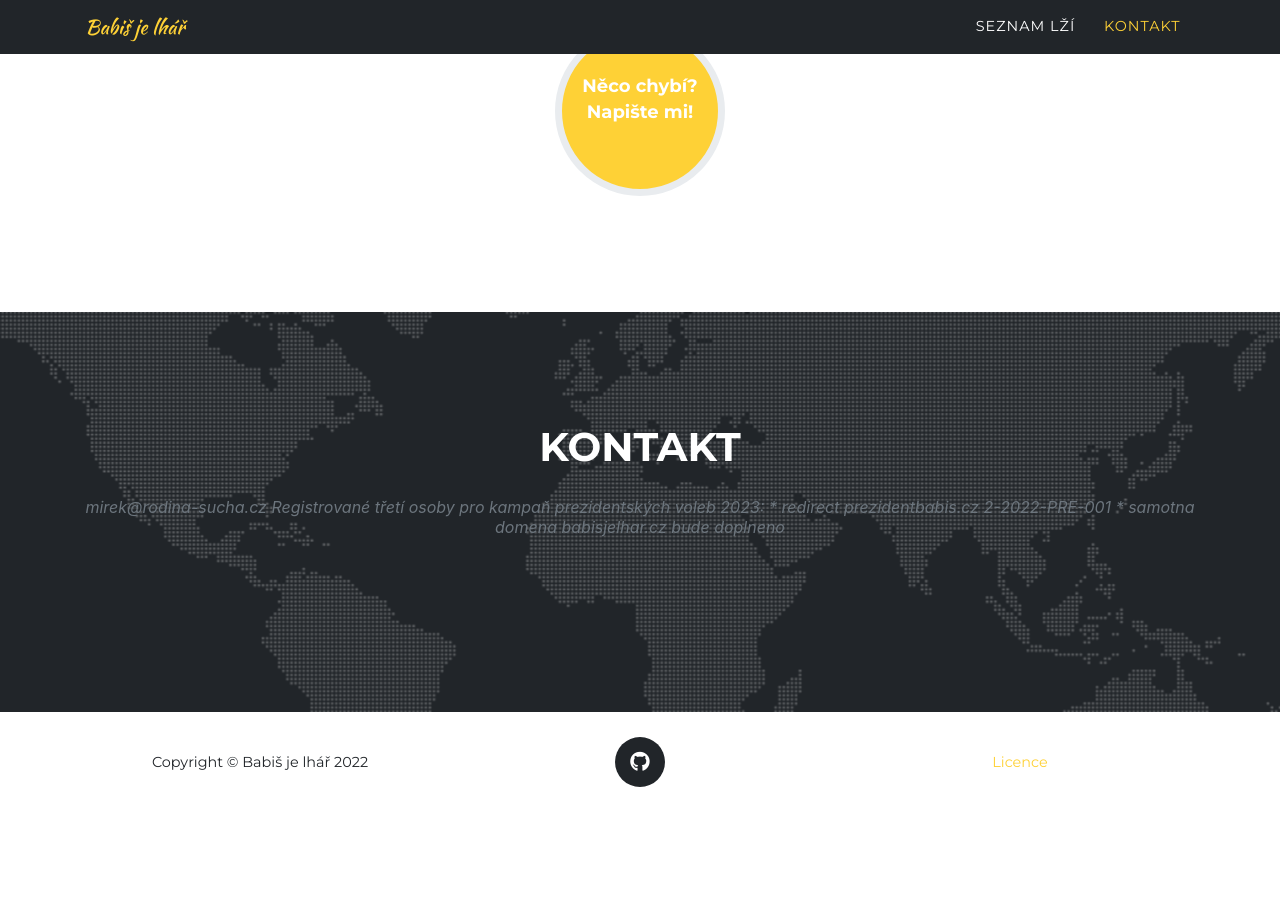
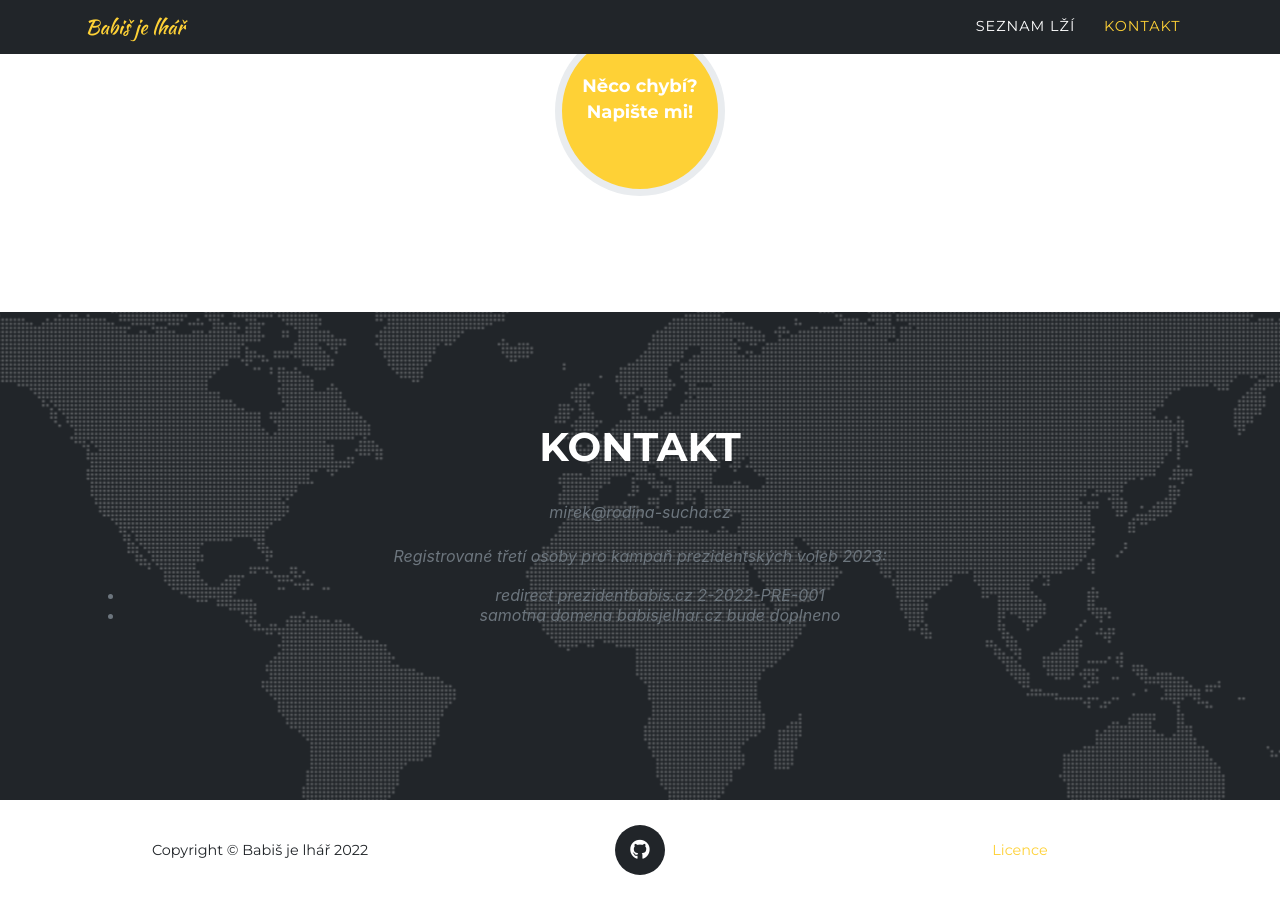
Before and after one commit to xsuchy/babisjelhar, a Jekyll site: the page built from index.md, in a window 1280 px wide and 900 px high, scrolled down 44539 px. Built offline with Jekyll 4.4.1, drawn with Linux system fonts in a browser that asks for light colours; some web fonts are replaced; before the commit the page ends 45351 px from its top, so only the background shows below that.

```diff
--- a/_includes/contact.html
+++ b/_includes/contact.html
@@ -4,7 +4,7 @@
       <div class="row">
         <div class="col-lg-12 text-center">
           <h2 class="section-heading text-uppercase">{{ site.data.sitetext.contact.title | markdownify | default: Contact Us }}</h2>
-          <h3 class="section-subheading text-muted">{{ site.data.sitetext.contact.text | default: "" }}</h3>
+          <h3 class="section-subheading text-muted">{{ site.data.sitetext.contact.text | markdownify | default: "" }}</h3>
         </div>
       </div>
       <div class="row">
```
